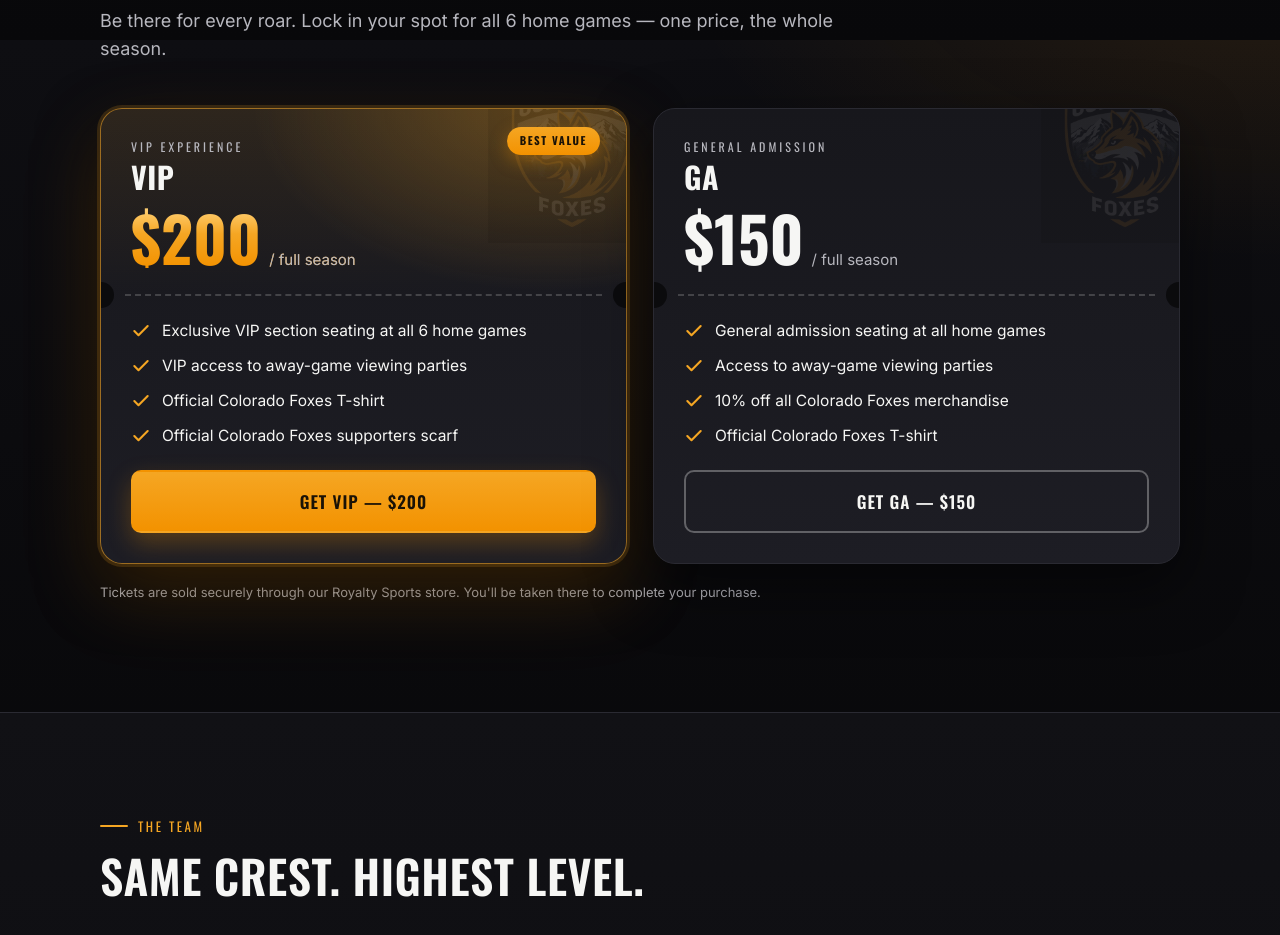
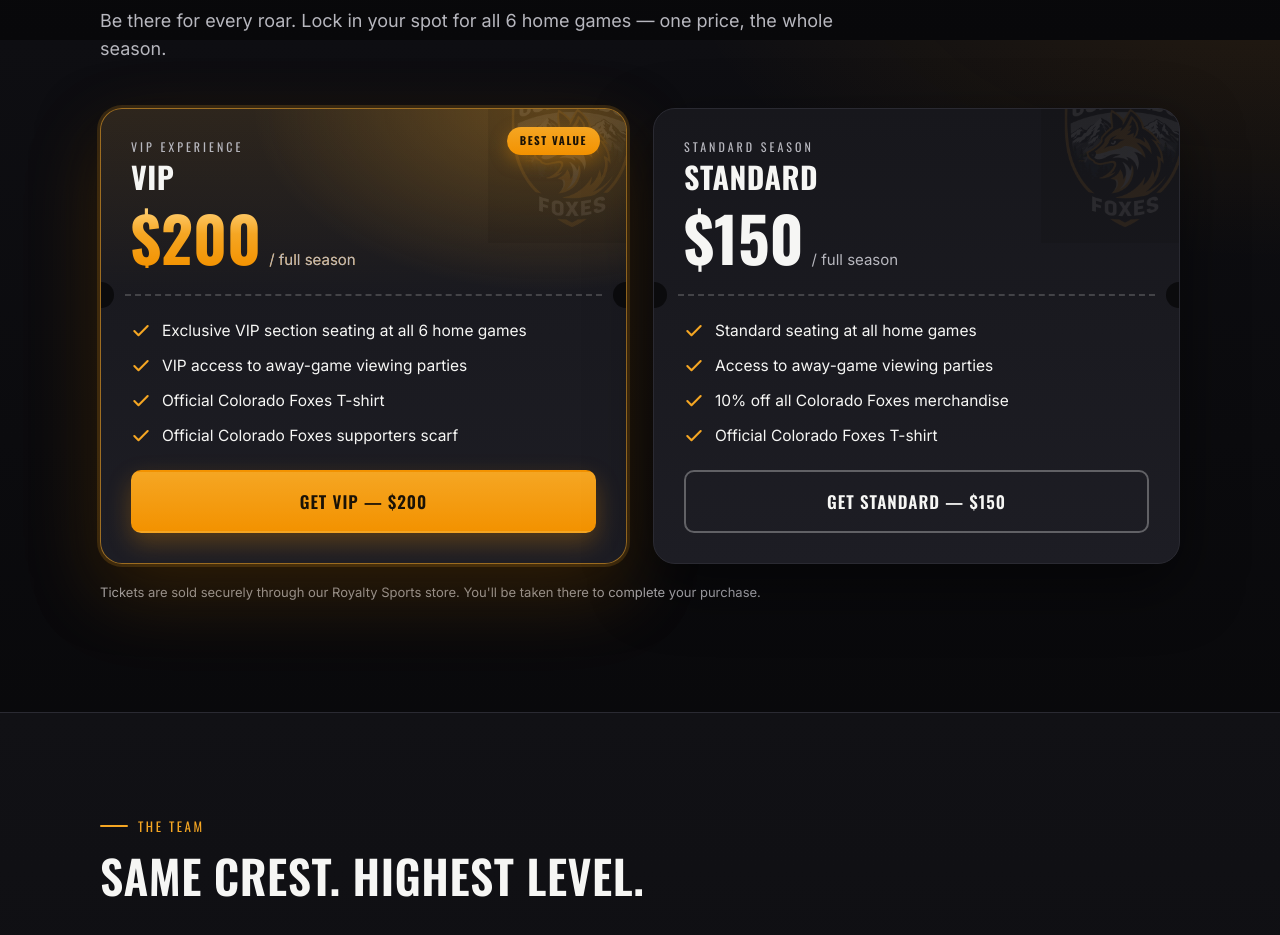
Before and after one commit to Samuelsaenz1996/ColoradoFoxesFC, a plain HTML site: page pro.html in a window 1280 px wide. Shown: the part 2360-3295 px from the top of the page. Drawn offline with nearby package versions, Linux system fonts and the light colour scheme.

Commit message:
Rename GA season ticket to Standard
Relabel the second tier from "GA Season Ticket" to "Standard Season
Ticket" (card name, kicker, and first perk). Checkout URL unchanged.

Co-Authored-By: Claude Opus 4.8 <noreply@anthropic.com>
Claude-Session: https://claude.ai/code/session_01Sop2rwfnRuWwXL1TSPgQkx

```diff
--- a/pro.html
+++ b/pro.html
@@ -503,11 +503,11 @@
         payUrl: "https://royaltysports.org/products/vip-season-ticket"
       },
       {
-        name: "GA Season Ticket",
+        name: "Standard Season Ticket",
         price: "$150",
         featured: false,
         perks: [
-          "General admission seating at all home games",
+          "Standard seating at all home games",
           "Access to away-game viewing parties",
           "10% off all Colorado Foxes merchandise",
           "Official Colorado Foxes T-shirt"
@@ -563,7 +563,7 @@
       <div class="ticket-tier${tk.featured ? " featured" : ""}">
         ${tk.featured ? '<span class="tt-badge">Best value</span>' : ''}
         <div class="tt-head">
-          <span class="tt-kicker">${tk.featured ? "VIP Experience" : "General Admission"}</span>
+          <span class="tt-kicker">${tk.featured ? "VIP Experience" : "Standard Season"}</span>
           <div class="tt-name">${short}</div>
           <div class="tt-price">${tk.price}<small>/ full season</small></div>
         </div>
```
